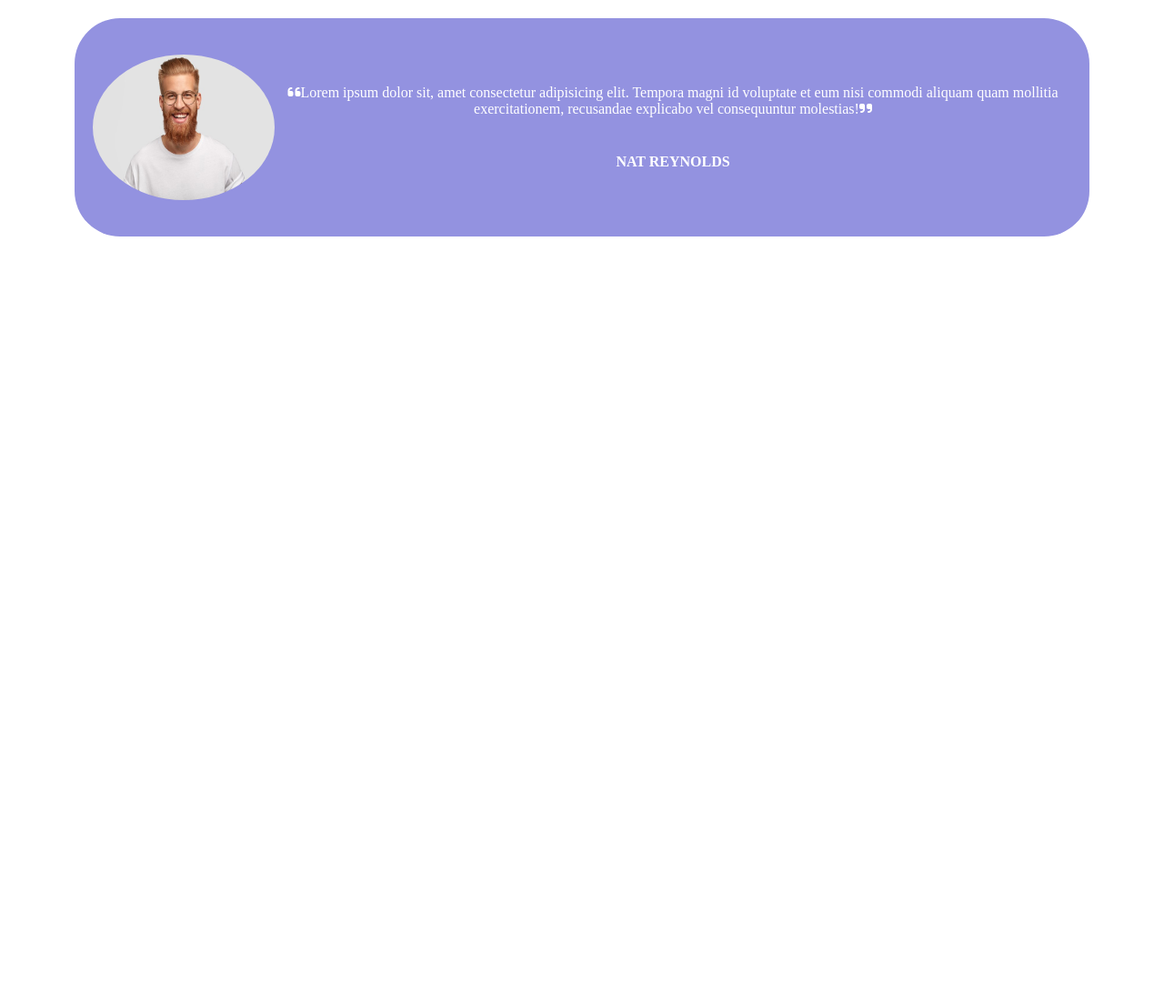
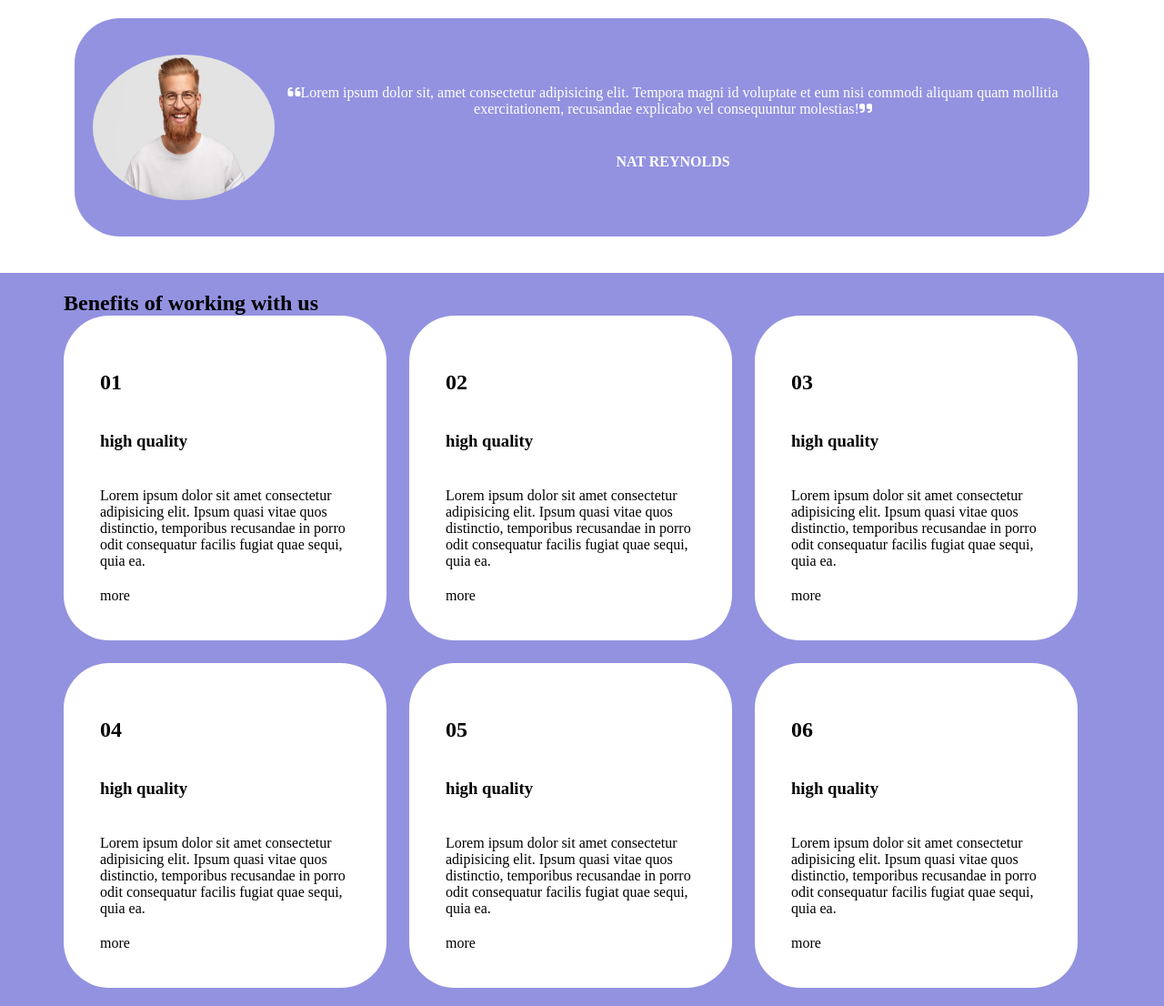
Before and after one commit to Carmine-Doronzo/htmlcss-responsive-layout, a plain HTML site: page index.html in a window 1280 px wide. Shown: the part 2361-3467 px from the top of the page at 91% size. Before the commit the page ends 2661 px from the top, so only its background shows below. Drawn offline with Linux system fonts and the light colour scheme.

Commit message:
ADD: benefits section

```diff
--- a/css/style.css
+++ b/css/style.css
@@ -275,9 +275,37 @@ button{
     }
 }
 
+/* benefits */
+
+.benefits{
+    padding: 20px 0;
+    background-color: #9392e0;
+}
+
+.col-benefits{
+    padding: 40px;
+    background-color: white;
+    border-radius: 50px;
+}
+.col-benefits > *{
+    padding: 20px 0;
+}
+
+.benefits .container .row{
+    gap: 25px;
+}
+
+@media (min-width:768px){
+    .col-benefits{
+        width: calc((6 * 100% / 12) - 25px);
+    }
+}
+
+@media (min-width:992px){
+    .col-benefits{
+        width: calc((4 * 100% / 12) - 25px);
+    }
+}
+
 
 /* UTILITY */
-
-.text-align{
-    text-align: left;
-}
--- a/index.html
+++ b/index.html
@@ -177,6 +177,60 @@
             </div>
 
         </section>
+        <!-- end testimonial section -->
+
+        <!-- benefits session -->
+        <section class="benefits">
+            <div class="container">
+                <h2>Benefits of working with us</h2>
+                <div class="row">
+                    <div class="col-benefits">
+                        <h1>01</h1>
+                        <h3>high quality</h3>
+                        <p>Lorem ipsum dolor sit amet consectetur adipisicing elit. Ipsum quasi vitae quos distinctio, temporibus recusandae in porro odit consequatur facilis fugiat quae sequi, quia ea.</p>
+
+                        <a href="#">more</a>
+                    </div>
+                    <div class="col-benefits">
+                        <h1>02</h1>
+                        <h3>high quality</h3>
+                        <p>Lorem ipsum dolor sit amet consectetur adipisicing elit. Ipsum quasi vitae quos distinctio, temporibus recusandae in porro odit consequatur facilis fugiat quae sequi, quia ea.</p>
+
+                        <a href="#">more</a>
+                    </div>
+                    <div class="col-benefits">
+                        <h1>03</h1>
+                        <h3>high quality</h3>
+                        <p>Lorem ipsum dolor sit amet consectetur adipisicing elit. Ipsum quasi vitae quos distinctio, temporibus recusandae in porro odit consequatur facilis fugiat quae sequi, quia ea.</p>
+
+                        <a href="#">more</a>
+                    </div>
+                    <div class="col-benefits">
+                        <h1>04</h1>
+                        <h3>high quality</h3>
+                        <p>Lorem ipsum dolor sit amet consectetur adipisicing elit. Ipsum quasi vitae quos distinctio, temporibus recusandae in porro odit consequatur facilis fugiat quae sequi, quia ea.</p>
+
+                        <a href="#">more</a>
+                    </div>
+                    <div class="col-benefits">
+                        <h1>05</h1>
+                        <h3>high quality</h3>
+                        <p>Lorem ipsum dolor sit amet consectetur adipisicing elit. Ipsum quasi vitae quos distinctio, temporibus recusandae in porro odit consequatur facilis fugiat quae sequi, quia ea.</p>
+
+                        <a href="#">more</a>
+                    </div>
+                    <div class="col-benefits">
+                        <h1>06</h1>
+                        <h3>high quality</h3>
+                        <p>Lorem ipsum dolor sit amet consectetur adipisicing elit. Ipsum quasi vitae quos distinctio, temporibus recusandae in porro odit consequatur facilis fugiat quae sequi, quia ea.</p>
+
+                        <a href="#">more</a>
+                    </div>
+
+                </div>
+            </div>
+
+        </section>
 
     </main>
 
```
